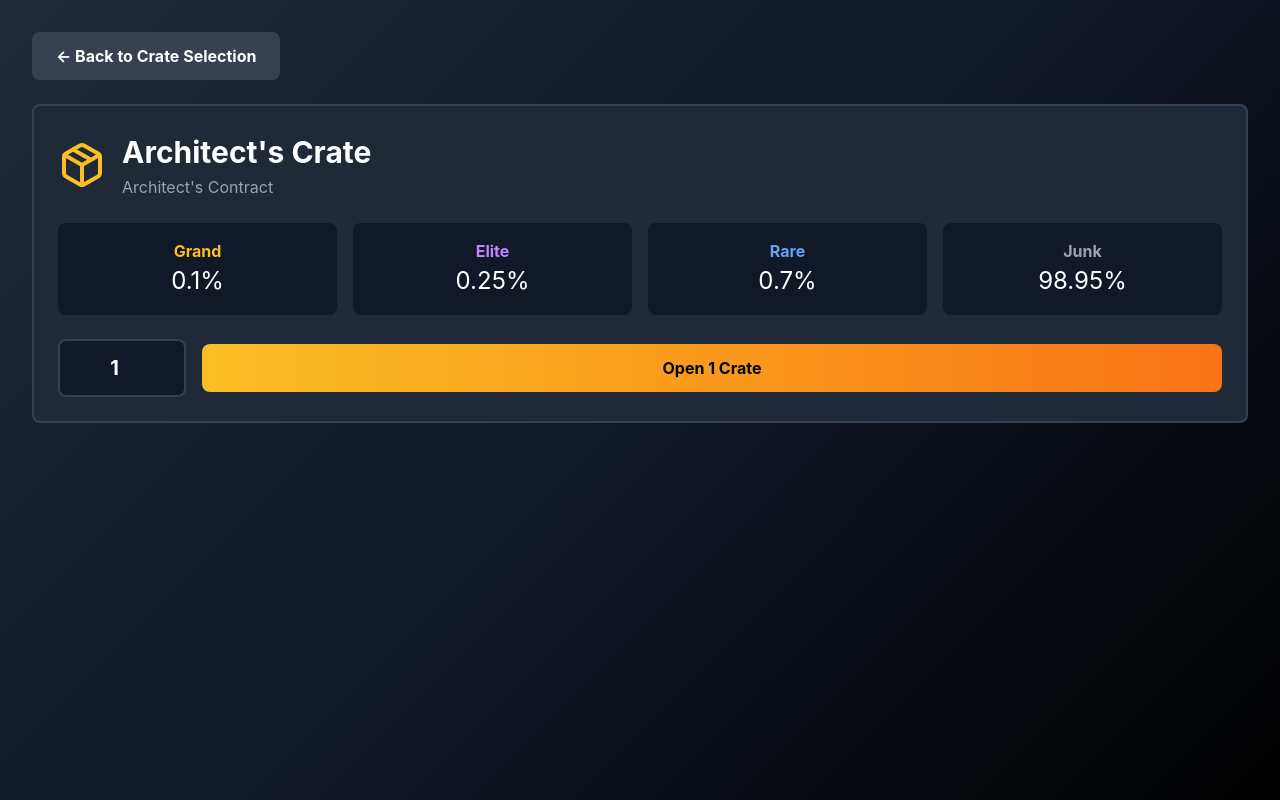
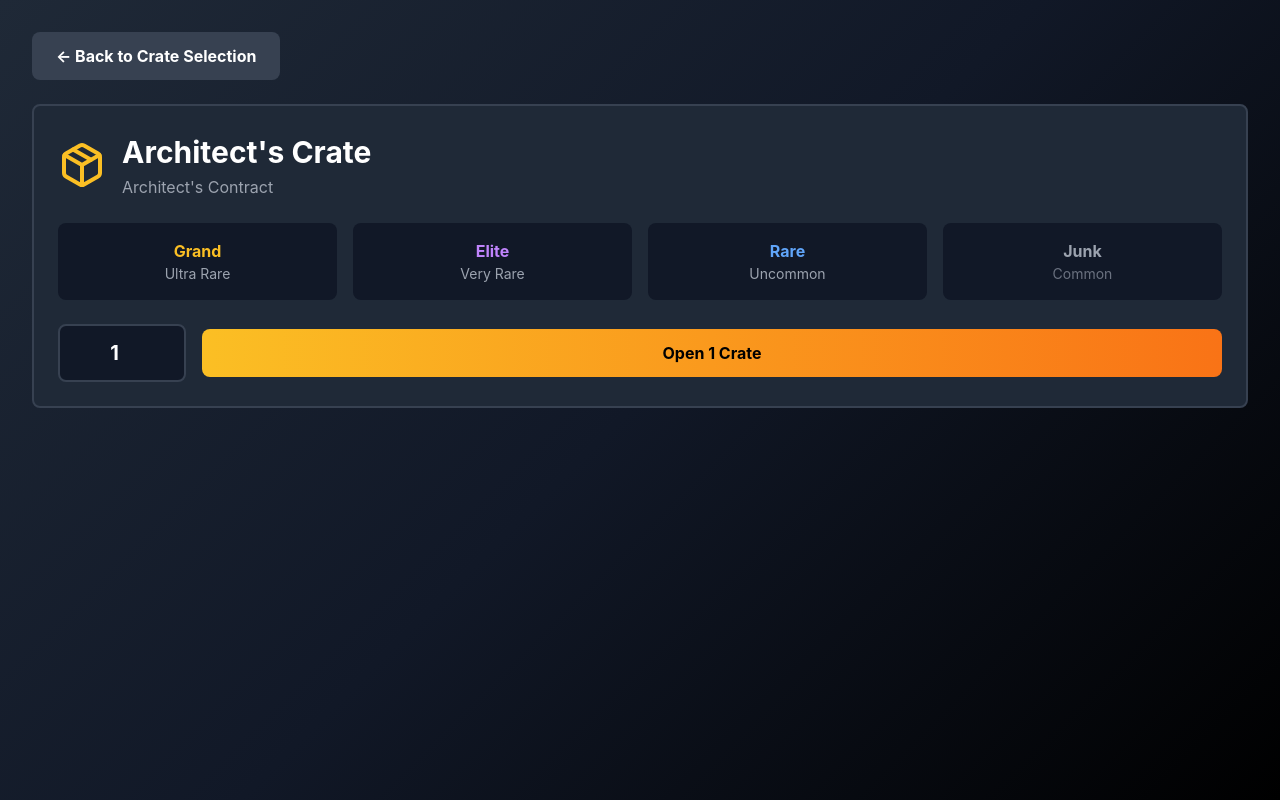
Before and after one commit to kserske/crate-simulator, a React (Create React App) app: page / in a window 1280 px wide. Both pictures are taken after a click on the element 226 px from the left and 319 px from the top of the page. Built offline with nearby package versions, Linux system fonts and the light colour scheme.

Commit message:
more mystery box

```diff
--- a/src/App.js
+++ b/src/App.js
@@ -358,19 +358,19 @@ const CrateSimulator = () => {
           <div style={{ display: 'grid', gridTemplateColumns: 'repeat(auto-fit, minmax(150px, 1fr))', gap: '1rem', marginBottom: '1.5rem' }}>
             <div style={styles.statBox}>
               <p style={{ color: '#fbbf24', fontWeight: 'bold' }}>Grand</p>
-              <p style={{ fontSize: '1.5rem' }}>{currentCrate.grandProbability}%</p>
+              <p style={{ fontSize: '0.875rem', color: '#9ca3af' }}>Ultra Rare</p>
             </div>
             <div style={styles.statBox}>
               <p style={{ color: '#c084fc', fontWeight: 'bold' }}>Elite</p>
-              <p style={{ fontSize: '1.5rem' }}>{currentCrate.eliteProbability}%</p>
+              <p style={{ fontSize: '0.875rem', color: '#9ca3af' }}>Very Rare</p>
             </div>
             <div style={styles.statBox}>
               <p style={{ color: '#60a5fa', fontWeight: 'bold' }}>Rare</p>
-              <p style={{ fontSize: '1.5rem' }}>{currentCrate.rareProbability}%</p>
+              <p style={{ fontSize: '0.875rem', color: '#9ca3af' }}>Uncommon</p>
             </div>
             <div style={styles.statBox}>
               <p style={{ color: '#9ca3af', fontWeight: 'bold' }}>Junk</p>
-              <p style={{ fontSize: '1.5rem' }}>{(100 - currentCrate.grandProbability - currentCrate.eliteProbability - currentCrate.rareProbability).toFixed(2)}%</p>
+              <p style={{ fontSize: '0.875rem', color: '#6b7280' }}>Common</p>
             </div>
           </div>
 
```
